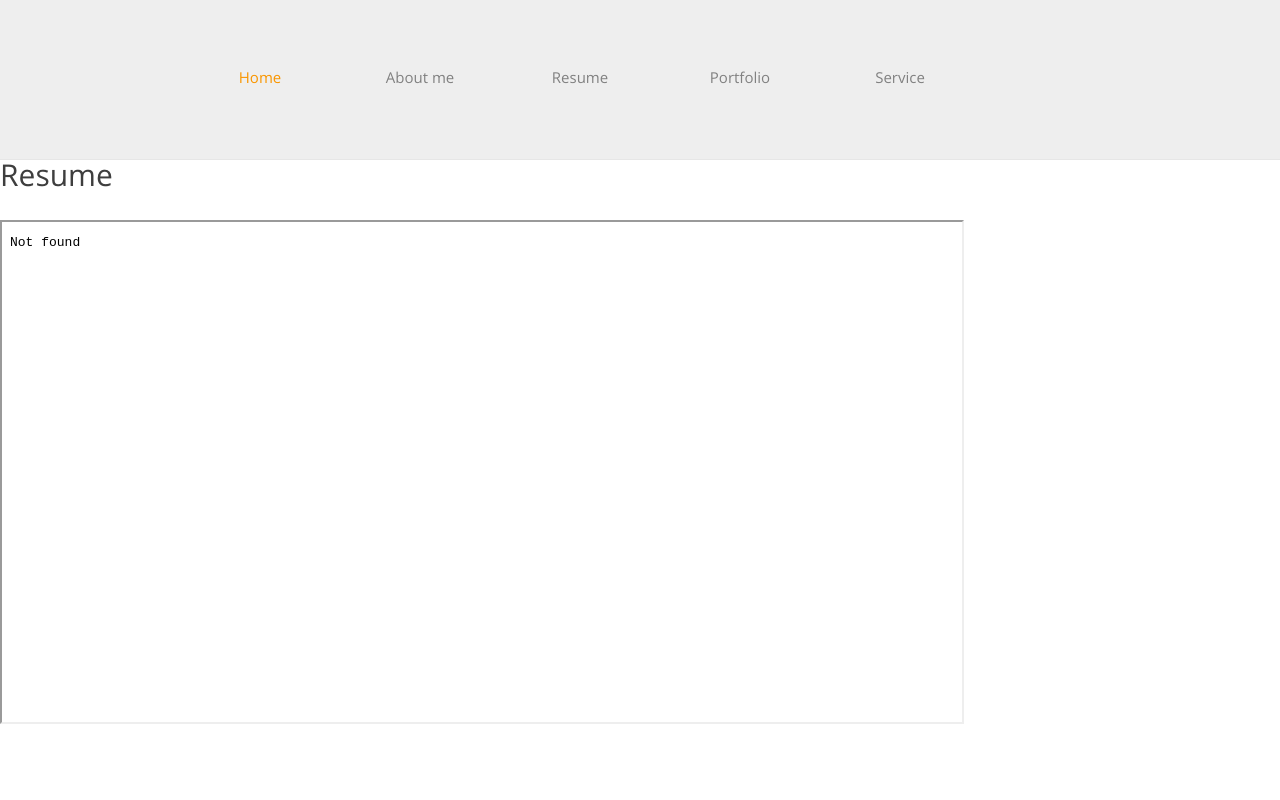
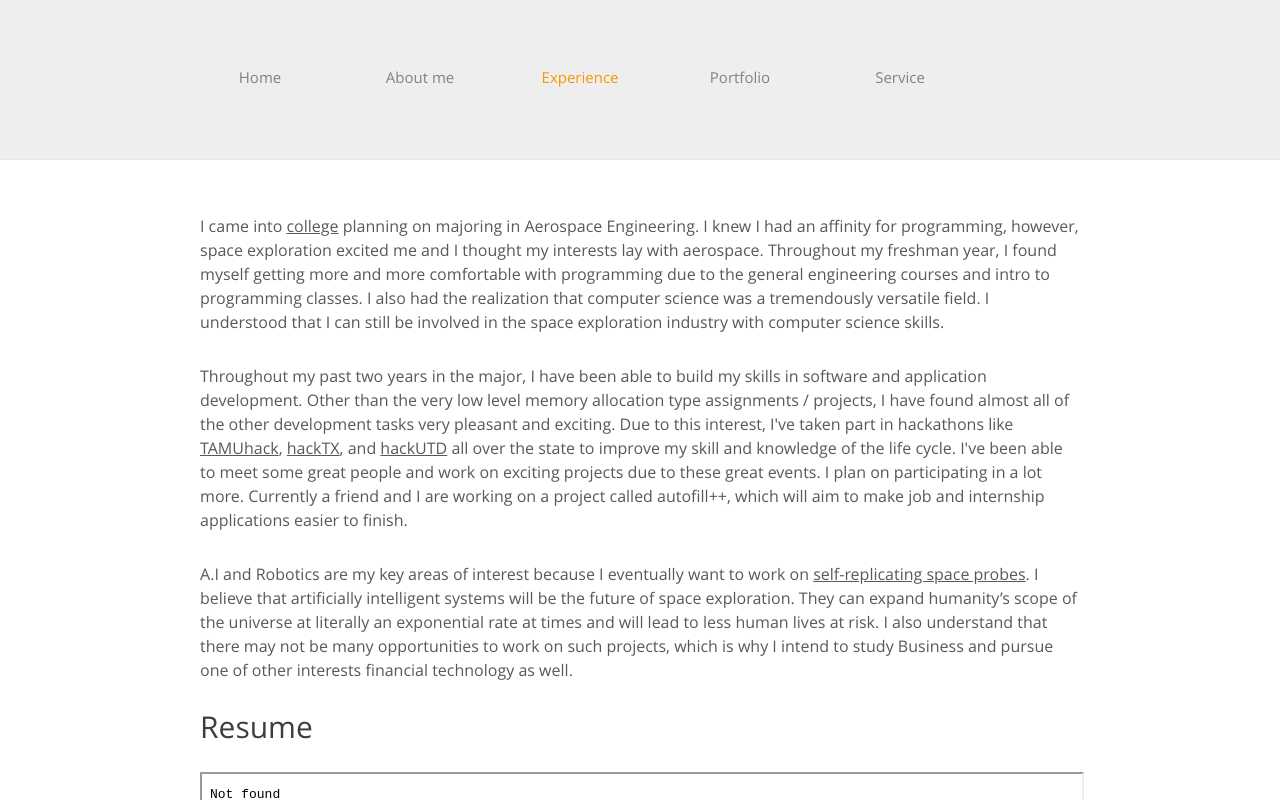
Before and after one commit to justalmostgreat/webpage, a plain HTML site: page public_html/resume.html in a window 1280 px wide. Shown: the top 800 px of the page. Drawn offline with Linux system fonts and the light colour scheme.

Commit message:
Add files via upload

```diff
--- a/public_html/resume.html
+++ b/public_html/resume.html
@@ -11,14 +11,14 @@
 		<div>
 
 			<ul id="navigation">
-				<li class="active">
+				<li >
 					<a href="index.html">Home</a>
 				</li>
 				<li>
 					<a href="aboutme.html">About me</a>
 				</li>
-				<li>
-					<a href="resume.html">Resume</a>
+				<li class="active">
+					<a href="resume.html">Experience</a>
 				</li>
 				<li>
 					<a href="portfolio.html">Portfolio</a>
@@ -30,11 +30,41 @@
 		</div>
 	</div>
 
+
+
+<div id="contents">
+	<p> I came into <a href="https://tamu.edu/">college</a> planning on majoring in Aerospace Engineering. I knew I had an affinity for programming,
+	however, space exploration excited me and I thought my interests lay with aerospace.
+	Throughout my freshman year, I found myself getting more and more comfortable with
+	programming due to the general engineering courses and intro to programming classes. I also had the realization that computer
+	science was a tremendously versatile field. I understood that I can still be involved in the space exploration industry with
+	computer science skills.</p>
+
+	<p>
+	Throughout my past two years in the major, I have been able to build my skills in software and application development.
+	Other than the very low level memory allocation type assignments / projects, I have found almost all of the other
+	development tasks very pleasant and exciting. Due to this interest, I've taken part in hackathons like
+	<a href="https://tamuhack.com/">TAMUhack</a>, <a href="https://hacktx.com/">hackTX</a>, and <a href="https://www.hackutd.co/">hackUTD</a>
+	all over the state to improve my skill and knowledge of the life cycle. I've been able to meet some great people and work on exciting
+	projects due to these great events. I plan on participating in a lot more. Currently a friend and I are working on a
+	project called autofill++, which will aim to make job and internship applications easier to finish.
+
+	</p>
+
+	<p> A.I and Robotics are my key areas of interest because I eventually want to work
+	on <a href="https://futurism.com/von-neumann-probe">self-replicating space probes</a>. I believe that artificially
+	intelligent systems will be the future of space exploration. They can expand humanity’s scope of the
+	universe at literally an exponential rate at times and will lead to less human lives
+	at risk. I also understand that there may not be many opportunities to work on such
+	projects, which is why I intend to study Business and pursue one of other interests financial technology as well. </p>
+
+
+
     <h1>Resume</h1>
-    <iframe src="res.pdf" width="75%" height="500px">
+    <iframe src="res.pdf" width="100%" height="500px">
     </iframe>
 
-
+</div>
 
 
 
```
Also changed, not shown: public_html/aboutme.html (+10 -5 lines), public_html/index.html (+2 -2 lines), public_html/portfolio.html (+4 -42 lines), public_html/service.html (+10 -5 lines).
